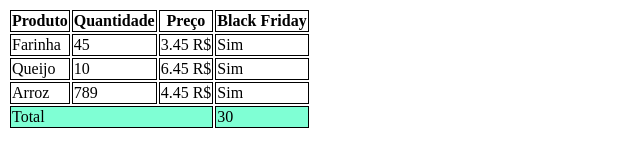
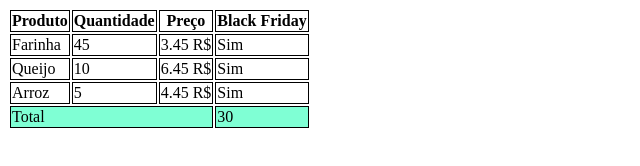
Before and after one commit to williammaciel0/aula-tabela, a plain HTML site: page index.html in a window 1280 px wide. Shown: the full height of the page, 0-640 px from the left. Drawn offline with Linux system fonts and the light colour scheme.

Commit message:
Trocado quantidade 789 de Arroz para 5

```diff
--- a/index.html
+++ b/index.html
@@ -41,7 +41,7 @@
             </tr>
             <tr>
                 <td>Arroz</td>
-                <td>789</td>
+                <td>5</td>
                 <td>4.45 R$</td>
                 <td>Sim</td>
             </tr>
```
